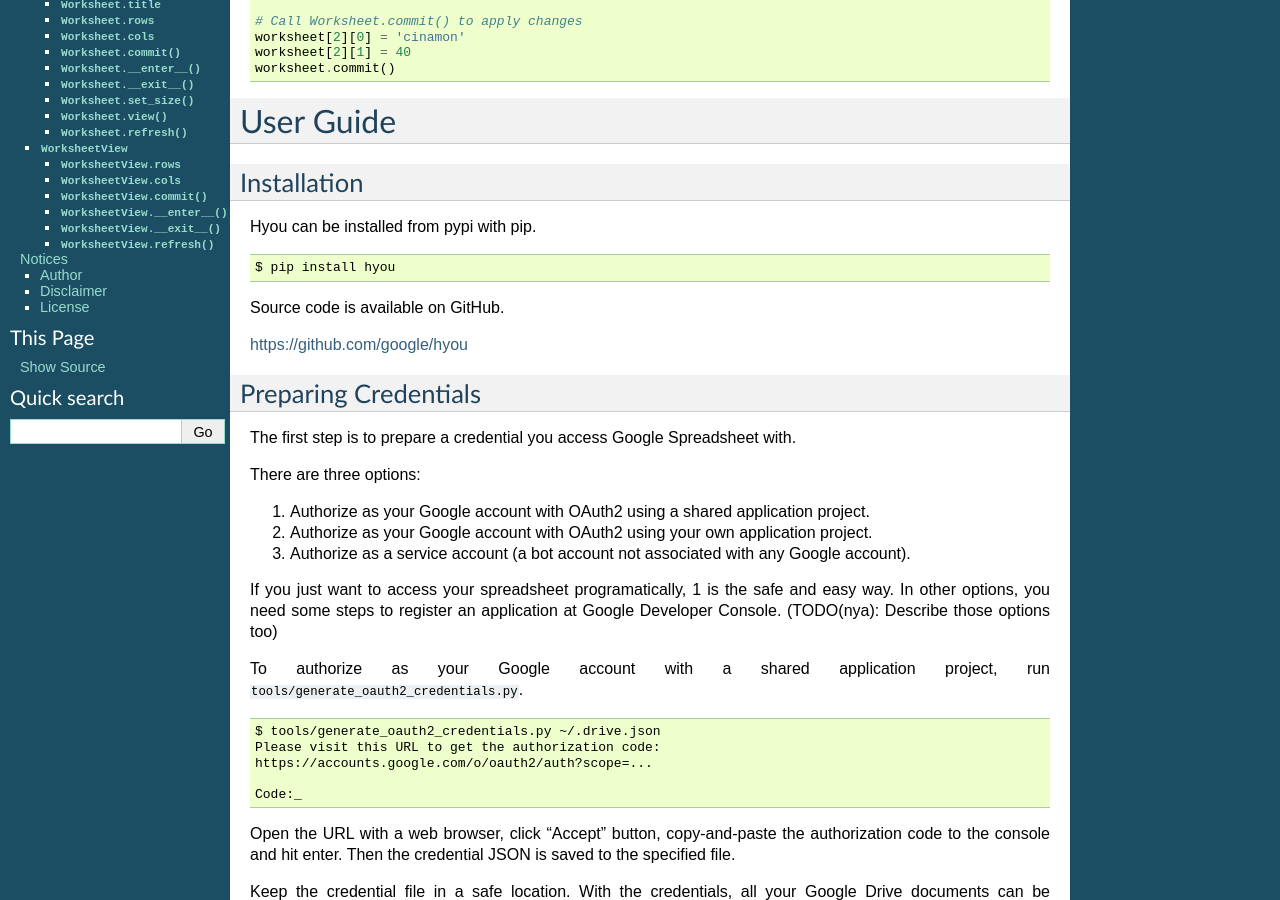
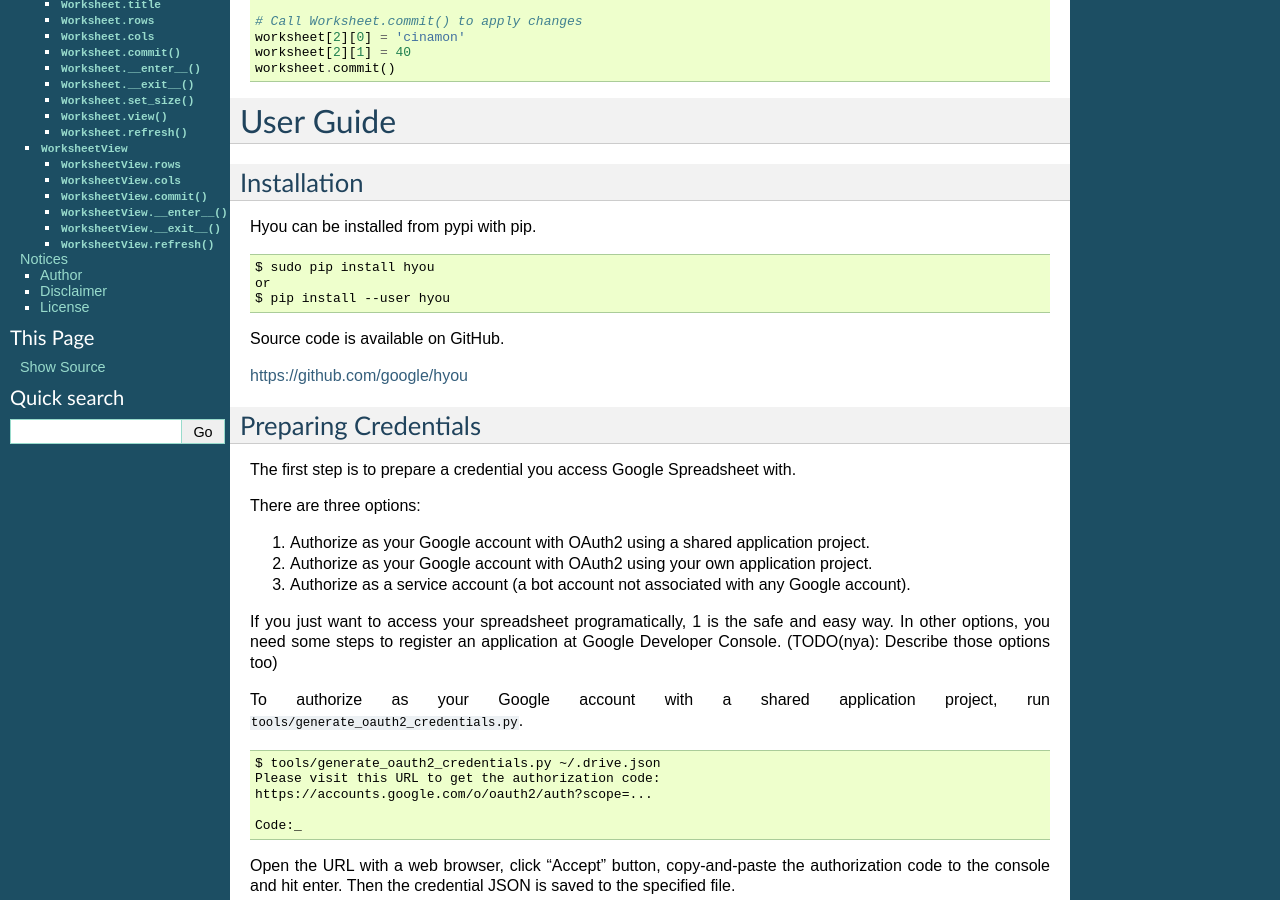
Before and after one commit to google/hyou, a Sphinx documentation site: the page built from sphinx/index.rst, in a window 1280 px wide and 900 px high, scrolled down 479 px. Built offline with Sphinx 7.4.7, drawn with Linux system fonts in a browser that asks for light colours.

Commit message:
Update installation command

```diff
--- a/sphinx/index.rst
+++ b/sphinx/index.rst
@@ -47,7 +47,9 @@ Hyou can be installed from pypi with pip.
 
 .. code::
 
-    $ pip install hyou
+    $ sudo pip install hyou
+    or
+    $ pip install --user hyou
 
 Source code is available on GitHub.
 
```
